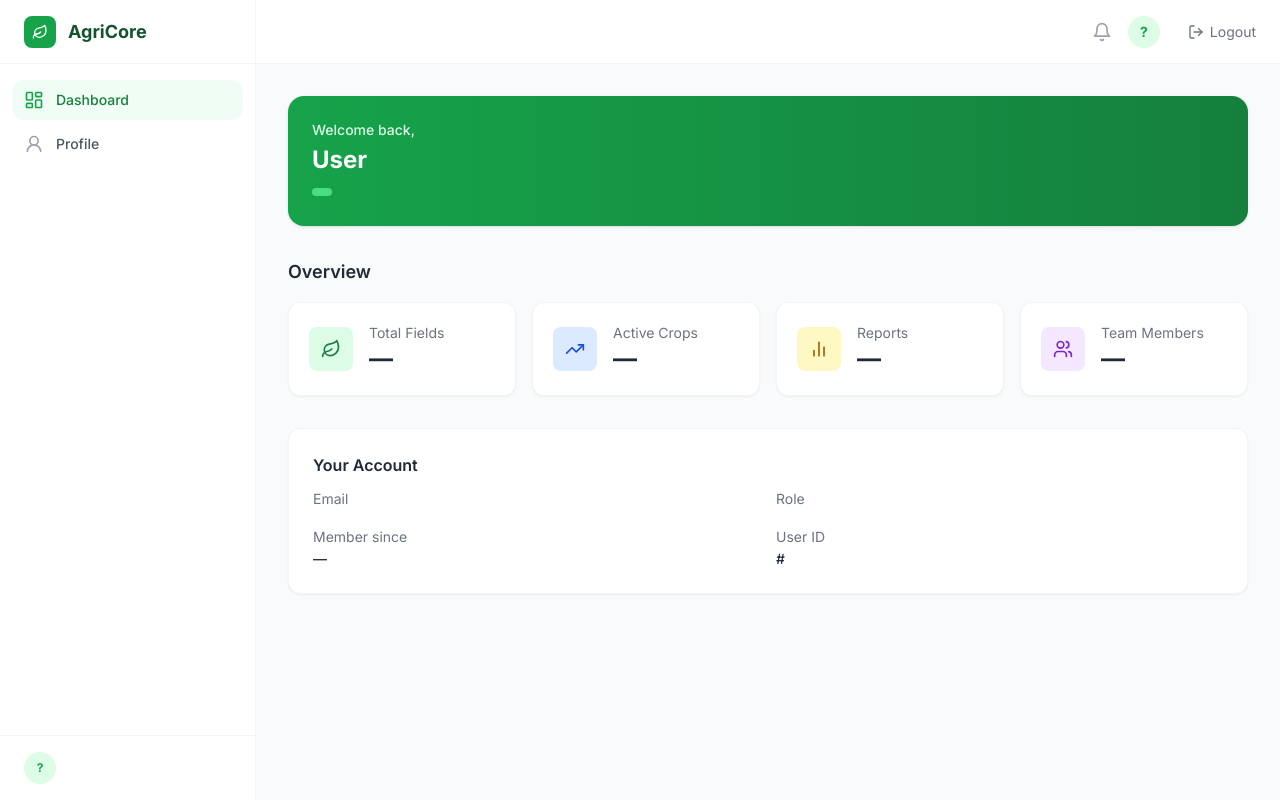
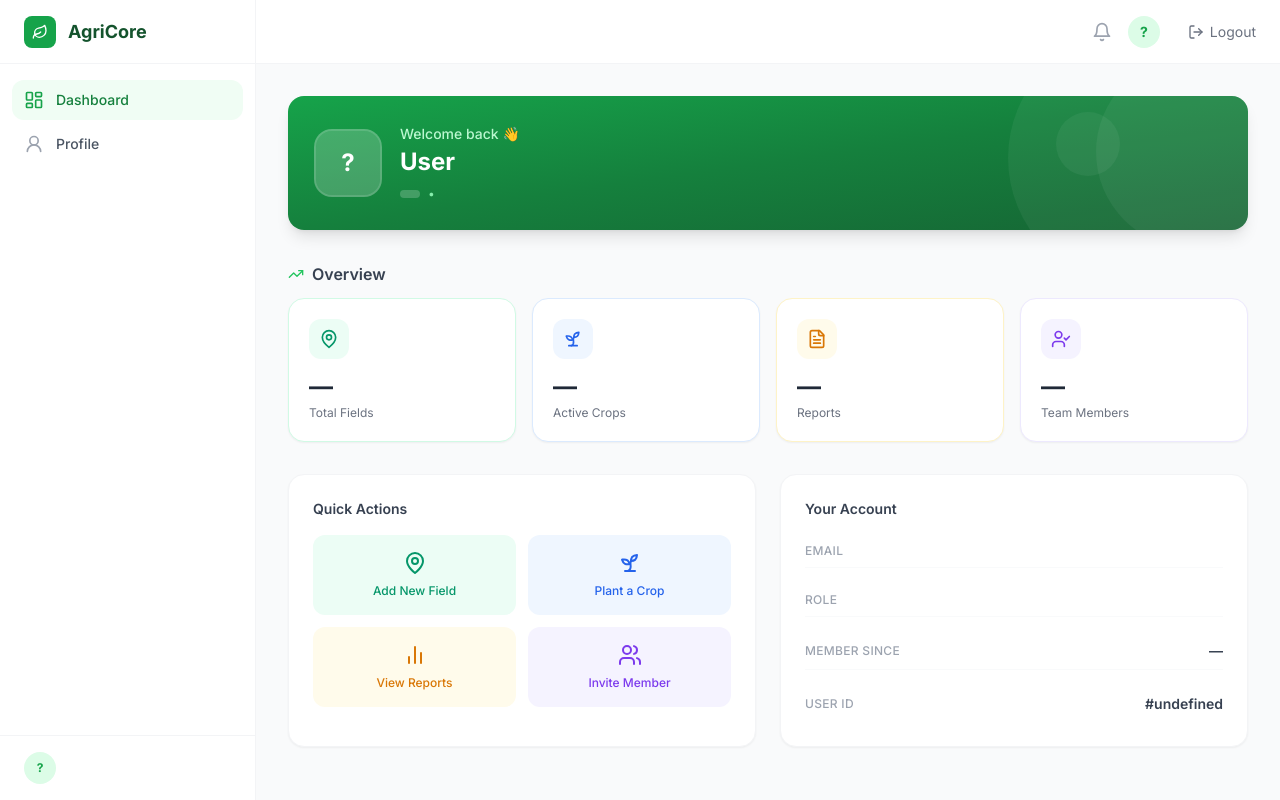
Before and after one commit to cadmostafijur/Agricore, a Next.js app: page /dashboard in a window 1280 px wide. Built offline with nearby package versions, Linux system fonts and the light colour scheme; no server answers.

Commit message:
feat: enhance DashboardPage with improved user info display and quick actions

```diff
--- a/app/(protected)/dashboard/page.tsx
+++ b/app/(protected)/dashboard/page.tsx
@@ -1,105 +1,199 @@
 'use client';
 
 import { useAuth } from '@/contexts/AuthContext';
-import { Leaf, Users, ShieldCheck, TrendingUp, BarChart2 } from 'lucide-react';
+import { Leaf, Users, ShieldCheck, TrendingUp, BarChart2, ArrowRight, Sprout, MapPin, FileText, UserCheck } from 'lucide-react';
 import Link from 'next/link';
+import Image from 'next/image';
 import clsx from 'clsx';
 
 const stats = [
-  { label: 'Total Fields', value: '—', icon: Leaf, color: 'bg-green-100 text-green-700' },
-  { label: 'Active Crops', value: '—', icon: TrendingUp, color: 'bg-blue-100 text-blue-700' },
-  { label: 'Reports', value: '—', icon: BarChart2, color: 'bg-yellow-100 text-yellow-700' },
-  { label: 'Team Members', value: '—', icon: Users, color: 'bg-purple-100 text-purple-700' },
+  {
+    label: 'Total Fields',
+    value: '—',
+    icon: MapPin,
+    color: 'bg-emerald-50 text-emerald-600',
+    border: 'border-emerald-100',
+    trend: null,
+  },
+  {
+    label: 'Active Crops',
+    value: '—',
+    icon: Sprout,
+    color: 'bg-blue-50 text-blue-600',
+    border: 'border-blue-100',
+    trend: null,
+  },
+  {
+    label: 'Reports',
+    value: '—',
+    icon: FileText,
+    color: 'bg-amber-50 text-amber-600',
+    border: 'border-amber-100',
+    trend: null,
+  },
+  {
+    label: 'Team Members',
+    value: '—',
+    icon: UserCheck,
+    color: 'bg-violet-50 text-violet-600',
+    border: 'border-violet-100',
+    trend: null,
+  },
+];
+
+const quickActions = [
+  { label: 'Add New Field', icon: MapPin, href: '#', color: 'text-emerald-600 bg-emerald-50 hover:bg-emerald-100' },
+  { label: 'Plant a Crop', icon: Sprout, href: '#', color: 'text-blue-600 bg-blue-50 hover:bg-blue-100' },
+  { label: 'View Reports', icon: BarChart2, href: '#', color: 'text-amber-600 bg-amber-50 hover:bg-amber-100' },
+  { label: 'Invite Member', icon: Users, href: '#', color: 'text-violet-600 bg-violet-50 hover:bg-violet-100' },
 ];
 
 export default function DashboardPage() {
   const { user } = useAuth();
 
+  const initials = user?.name
+    ?.split(' ')
+    .map((n) => n[0])
+    .slice(0, 2)
+    .join('')
+    .toUpperCase() ?? '?';
+
   return (
-    <div className="space-y-8">
+    <div className="space-y-8 max-w-7xl mx-auto">
+
       {/* Welcome banner */}
-      <div className="bg-gradient-to-r from-primary-600 to-primary-700 rounded-2xl p-6 text-white shadow">
-        <p className="text-primary-100 text-sm font-medium mb-1">
-          Welcome back,
-        </p>
-        <h2 className="text-2xl font-bold mb-0.5">{user?.name ?? 'User'}</h2>
+      <div className="relative overflow-hidden bg-gradient-to-br from-primary-600 via-primary-700 to-primary-800 rounded-2xl p-7 text-white shadow-lg">
+        {/* Decorative circles */}
+        <div className="absolute -top-10 -right-10 w-48 h-48 bg-white/5 rounded-full" />
+        <div className="absolute -bottom-14 -right-4 w-64 h-64 bg-white/5 rounded-full" />
+        <div className="absolute top-4 right-32 w-16 h-16 bg-white/5 rounded-full" />
+
+        <div className="relative flex items-center gap-5">
+          {/* Avatar */}
+          <div className="relative w-16 h-16 rounded-2xl overflow-hidden bg-white/20 flex items-center justify-center flex-shrink-0 ring-2 ring-white/30">
+            {user?.avatar ? (
+              <Image src={user.avatar} alt="avatar" fill className="object-cover" />
+            ) : (
+              <span className="text-2xl font-bold text-white">{initials}</span>
+            )}
+          </div>
+
+          <div className="flex-1 min-w-0">
+            <p className="text-primary-200 text-sm font-medium">Welcome back 👋</p>
+            <h2 className="text-2xl font-bold truncate mt-0.5">{user?.name ?? 'User'}</h2>
+            <div className="flex items-center gap-2 mt-2">
               <span
                 className={clsx(
-            'inline-block text-xs font-semibold px-2.5 py-1 rounded-full mt-2',
+                  'inline-flex items-center gap-1 text-xs font-semibold px-2.5 py-1 rounded-full',
                   user?.role === 'Admin'
                     ? 'bg-yellow-400 text-yellow-900'
-              : 'bg-primary-400 text-white'
+                    : 'bg-white/20 text-white'
                 )}
               >
+                {user?.role === 'Admin' && <ShieldCheck className="w-3 h-3" />}
+                {user?.role === 'Customer' && <Leaf className="w-3 h-3" />}
                 {user?.role}
               </span>
+              <span className="text-primary-300 text-xs">•</span>
+              <span className="text-primary-200 text-xs truncate">{user?.email}</span>
+            </div>
+          </div>
+        </div>
       </div>
 
       {/* Admin shortcut */}
       {user?.role === 'Admin' && (
-        <div className="bg-yellow-50 border border-yellow-200 rounded-xl p-4 flex items-center gap-4">
-          <ShieldCheck className="w-8 h-8 text-yellow-600 flex-shrink-0" />
-          <div className="flex-1">
-            <p className="font-semibold text-yellow-800">Admin Panel Access</p>
-            <p className="text-sm text-yellow-600">You have administrator privileges. Manage all users from the admin panel.</p>
+        <div className="bg-gradient-to-r from-yellow-50 to-amber-50 border border-yellow-200 rounded-2xl p-5 flex items-center gap-4">
+          <div className="w-11 h-11 rounded-xl bg-yellow-100 flex items-center justify-center flex-shrink-0">
+            <ShieldCheck className="w-6 h-6 text-yellow-600" />
+          </div>
+          <div className="flex-1 min-w-0">
+            <p className="font-semibold text-yellow-900">Admin Panel Access</p>
+            <p className="text-sm text-yellow-700 mt-0.5">You have administrator privileges. Manage users, roles, and system settings.</p>
           </div>
           <Link
             href="/admin"
-            className="px-4 py-2 bg-yellow-500 text-white text-sm font-semibold rounded-lg hover:bg-yellow-600 transition-colors flex-shrink-0"
+            className="flex items-center gap-1.5 px-4 py-2 bg-yellow-500 text-white text-sm font-semibold rounded-xl hover:bg-yellow-600 transition-colors flex-shrink-0 shadow-sm"
           >
-            Open Admin
+            Open Admin <ArrowRight className="w-4 h-4" />
           </Link>
         </div>
       )}
 
       {/* Stats grid */}
       <div>
-        <h3 className="text-lg font-semibold text-gray-800 mb-4">Overview</h3>
-        <div className="grid grid-cols-1 sm:grid-cols-2 lg:grid-cols-4 gap-4">
-          {stats.map(({ label, value, icon: Icon, color }) => (
+        <h3 className="text-base font-semibold text-gray-700 mb-3 flex items-center gap-2">
+          <TrendingUp className="w-4 h-4 text-primary-500" />
+          Overview
+        </h3>
+        <div className="grid grid-cols-2 lg:grid-cols-4 gap-4">
+          {stats.map(({ label, value, icon: Icon, color, border }) => (
             <div
               key={label}
-              className="bg-white rounded-xl border border-gray-100 shadow-sm p-5 flex items-center gap-4"
+              className={clsx(
+                'bg-white rounded-2xl border shadow-sm p-5 flex flex-col gap-3 hover:shadow-md transition-shadow cursor-default',
+                border
+              )}
             >
-              <div className={clsx('p-3 rounded-lg', color)}>
+              <div className={clsx('w-10 h-10 rounded-xl flex items-center justify-center', color)}>
                 <Icon className="w-5 h-5" />
               </div>
               <div>
-                <p className="text-sm text-gray-500">{label}</p>
                 <p className="text-2xl font-bold text-gray-800">{value}</p>
+                <p className="text-xs text-gray-500 mt-0.5">{label}</p>
               </div>
             </div>
           ))}
         </div>
       </div>
 
-      {/* Quick info */}
-      <div className="bg-white rounded-xl border border-gray-100 shadow-sm p-6">
-        <h3 className="text-base font-semibold text-gray-800 mb-3">Your Account</h3>
-        <div className="grid grid-cols-1 sm:grid-cols-2 gap-4 text-sm">
-          <div>
-            <span className="text-gray-500">Email</span>
-            <p className="font-medium text-gray-800 mt-0.5">{user?.email}</p>
+      {/* Quick Actions + Account Info side by side */}
+      <div className="grid grid-cols-1 lg:grid-cols-2 gap-6">
+
+        {/* Quick Actions */}
+        <div className="bg-white rounded-2xl border border-gray-100 shadow-sm p-6">
+          <h3 className="text-sm font-semibold text-gray-700 mb-4">Quick Actions</h3>
+          <div className="grid grid-cols-2 gap-3">
+            {quickActions.map(({ label, icon: Icon, href, color }) => (
+              <Link
+                key={label}
+                href={href}
+                className={clsx(
+                  'flex flex-col items-center gap-2 p-4 rounded-xl text-center transition-colors group',
+                  color
+                )}
+              >
+                <Icon className="w-6 h-6 group-hover:scale-110 transition-transform" />
+                <span className="text-xs font-medium">{label}</span>
+              </Link>
+            ))}
           </div>
-          <div>
-            <span className="text-gray-500">Role</span>
-            <p className="font-medium text-gray-800 mt-0.5">{user?.role}</p>
         </div>
-          <div>
-            <span className="text-gray-500">Member since</span>
-            <p className="font-medium text-gray-800 mt-0.5">
-              {user?.createdAt
+
+        {/* Account Info */}
+        <div className="bg-white rounded-2xl border border-gray-100 shadow-sm p-6">
+          <h3 className="text-sm font-semibold text-gray-700 mb-4">Your Account</h3>
+          <div className="space-y-4">
+            {[
+              { label: 'Email', value: user?.email },
+              { label: 'Role', value: user?.role },
+              {
+                label: 'Member since',
+                value: user?.createdAt
                   ? new Date(user.createdAt).toLocaleDateString('en-US', {
                       year: 'numeric',
                       month: 'long',
                       day: 'numeric',
                     })
-                : '—'}
-            </p>
+                  : '—',
+              },
+              { label: 'User ID', value: `#${user?.id}` },
+            ].map(({ label, value }) => (
+              <div key={label} className="flex items-center justify-between py-2 border-b border-gray-50 last:border-0">
+                <span className="text-xs text-gray-400 font-medium uppercase tracking-wide">{label}</span>
+                <span className="text-sm font-semibold text-gray-700 truncate max-w-[60%] text-right">{value}</span>
               </div>
-          <div>
-            <span className="text-gray-500">User ID</span>
-            <p className="font-medium text-gray-800 mt-0.5">#{user?.id}</p>
+            ))}
           </div>
         </div>
       </div>
```
Lines whose indentation alone changed are shown as unchanged.
